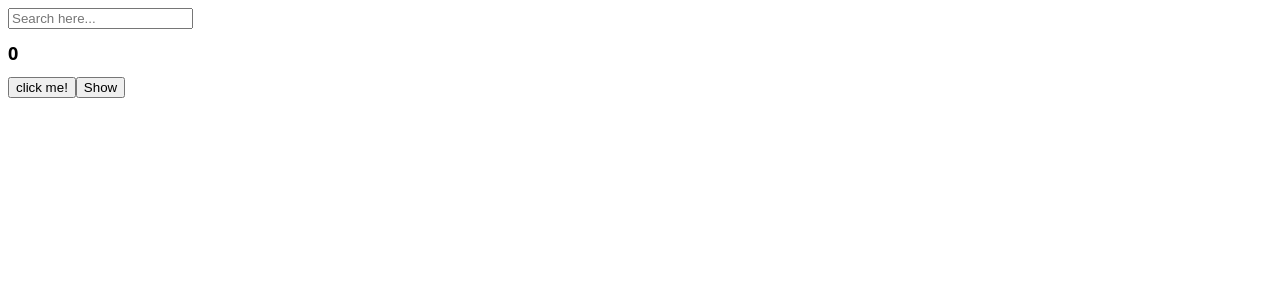
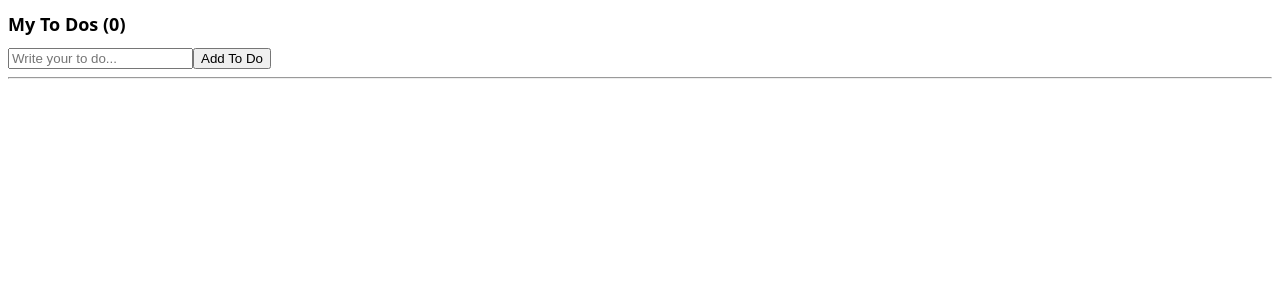
Before and after one commit to aellxx/react-proj, a React (Create React App) app: page / in a window 1280 px wide. Shown: the top 300 px of the page. Built offline with nearby package versions, Linux system fonts and the light colour scheme.

Commit message:
To-do list update

```diff
--- a/src/App.js
+++ b/src/App.js
@@ -2,61 +2,54 @@ import Button from "./Button";
 import styles from "./App.module.css"
 import {useState, useEffect} from "react";
 
-function Hello() {
-  // function to run when component is destroyed
-  useEffect(() => {
-    console.log("hi")
-    // runs when component is destroyed
-    return () => console.log("bye");
-  }, []);
+function App() {
+  const [toDo, setToDo] = useState("");
+  const [toDos, setToDos] = useState([]);
 
-  return <h1>hi</h1>
+  const onChange = (event) => {
+    // toDo = user input value
+    setToDo(prev => event.target.value);
   }
 
-function App() {
-  const [counter, setValue] = useState(0);
-  const [keyword, setKeyWord] = useState("");
-
-  const onClick = () => {
-    // increment click count and update UI
-    setValue((prev) => prev+1);
+  const onSubmit = (event) => {
+    event.preventDefault();
+    if (toDo === ""){
+      return;
     }
-  const onChange = (event) => {
-    // saving the user input to the state "keyword"
-    setKeyWord(event.target.value);
+    setToDos(currentArray => [toDo, ...currentArray]);
+    setToDo(prev => "");
   }
 
-  // run every time counter changes
-  useEffect(
-    () => {console.log("COUNT:", counter);},
-    [counter]);
-
-  // run every time keyword changes
-  useEffect(
-    () => {
-      if (keyword !== "" && keyword.length > 5){
-        console.log("SEARCH FOR", keyword);
+  const done = (event) => {
+    event.preventDefault();
+    const jobDone = event.target.parentElement.id;
+    setToDos(currentArray => currentArray.filter(item => item !== jobDone));
+    console.log(toDos);
   }
-    },
-    [keyword]
-  );
-
-  const [showing, setShowing] = useState(false);
-  const onClick2 = () => setShowing(prev => !prev);
 
   return (
     <div>
+      <h1 className={styles.title}>My To Dos ({toDos.length})</h1>
+      <form onSubmit={onSubmit}>
         <input
-        value={keyword}
           onChange={onChange}
+          value={toDo}
           type="text"
-        placeholder="Search here..."
+          placeholder="Write your to do..."
         />
-      <h1 className={styles.title}>{counter}</h1>
-      <button onClick={onClick}>click me!</button>
-
-      {showing ? <Hello /> : null /* if not showing, destroy component */}
-      <button onClick={onClick2}>{showing ? "Hide": "Show"}</button>
+        <button>Add To Do</button>
+      </form>
+      <hr />
+      <ul>
+        {
+          toDos.map((toDo, index) =>
+            <li key={index} id={toDo}>
+              <span>{toDo}</span>
+              <button onClick={done}>X</button>
+            </li>
+          )
+        }
+      </ul>
     </div>
   );
 }
```
Lines whose indentation alone changed are shown as unchanged.
